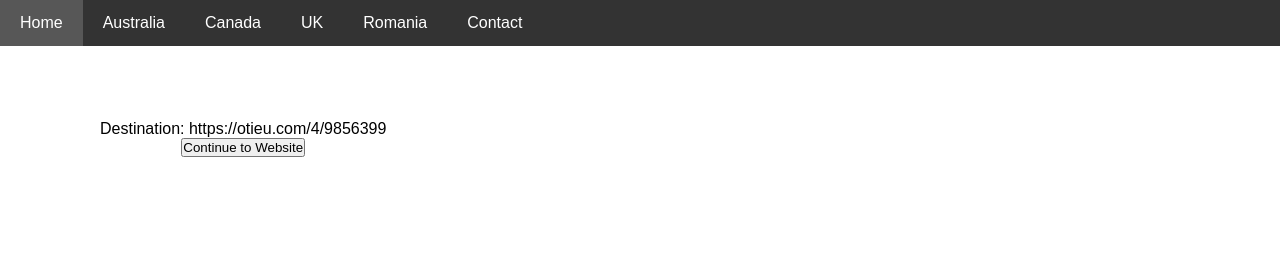
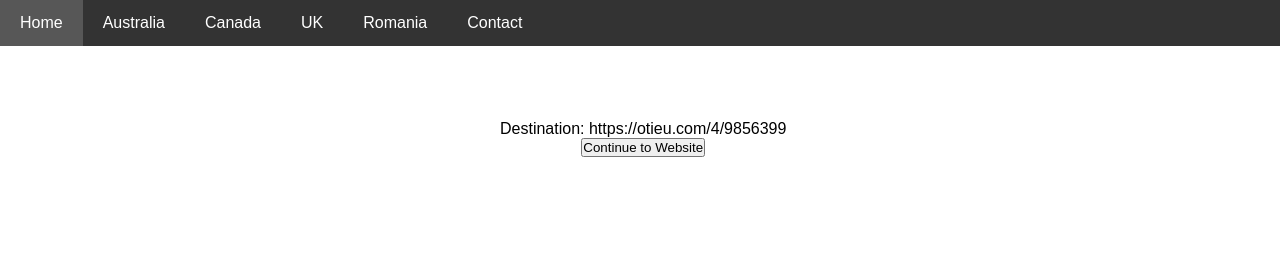
Before and after one commit to 1111israrahmed-ux/online-work-1, a plain HTML site: page index.html in a window 1280 px wide. Shown: the top 266 px of the page. Drawn offline with Linux system fonts and the light colour scheme.

Commit message:
Update index.html

```diff
--- a/index.html
+++ b/index.html
@@ -242,7 +242,7 @@ padding: 20px;
    margin: 20px 0;
    position:absolute;
    top:100px;
-   left:100px;
+   left:500px;
  }
   </style>
 </head>
```
